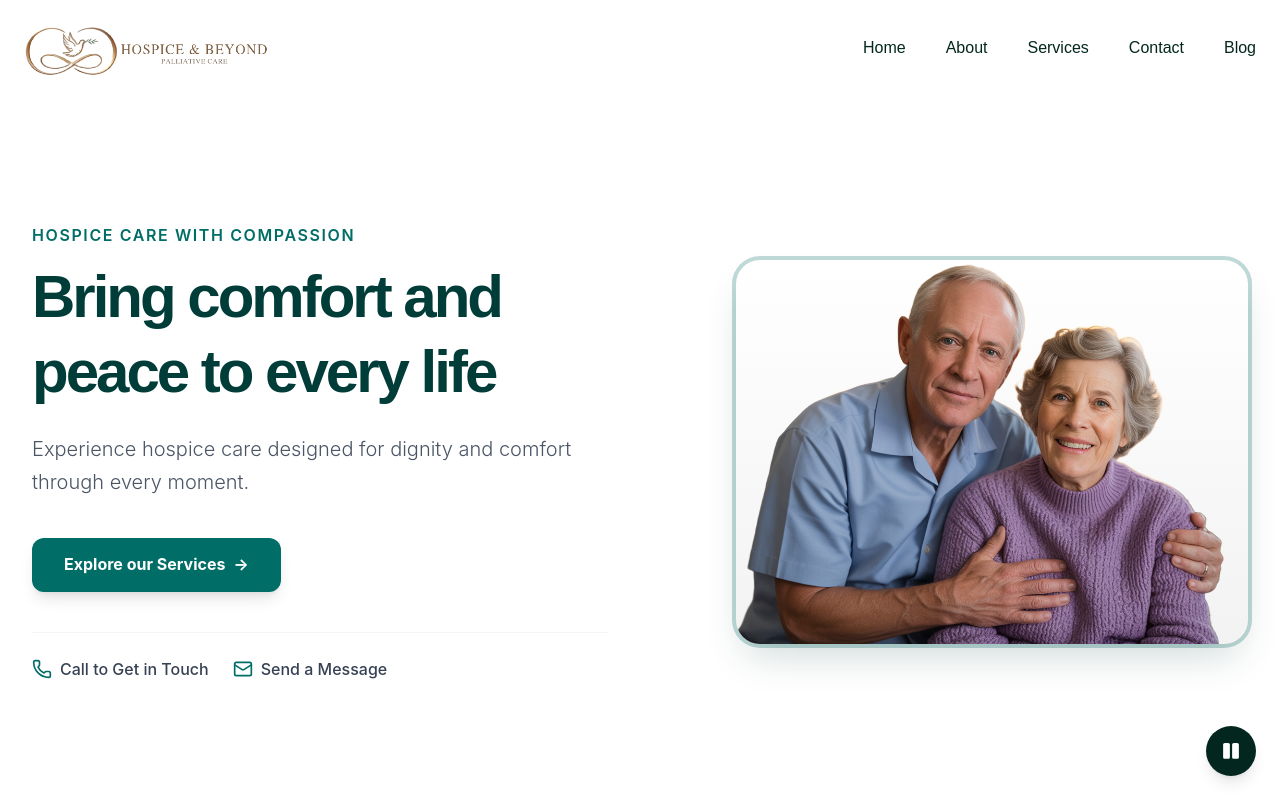
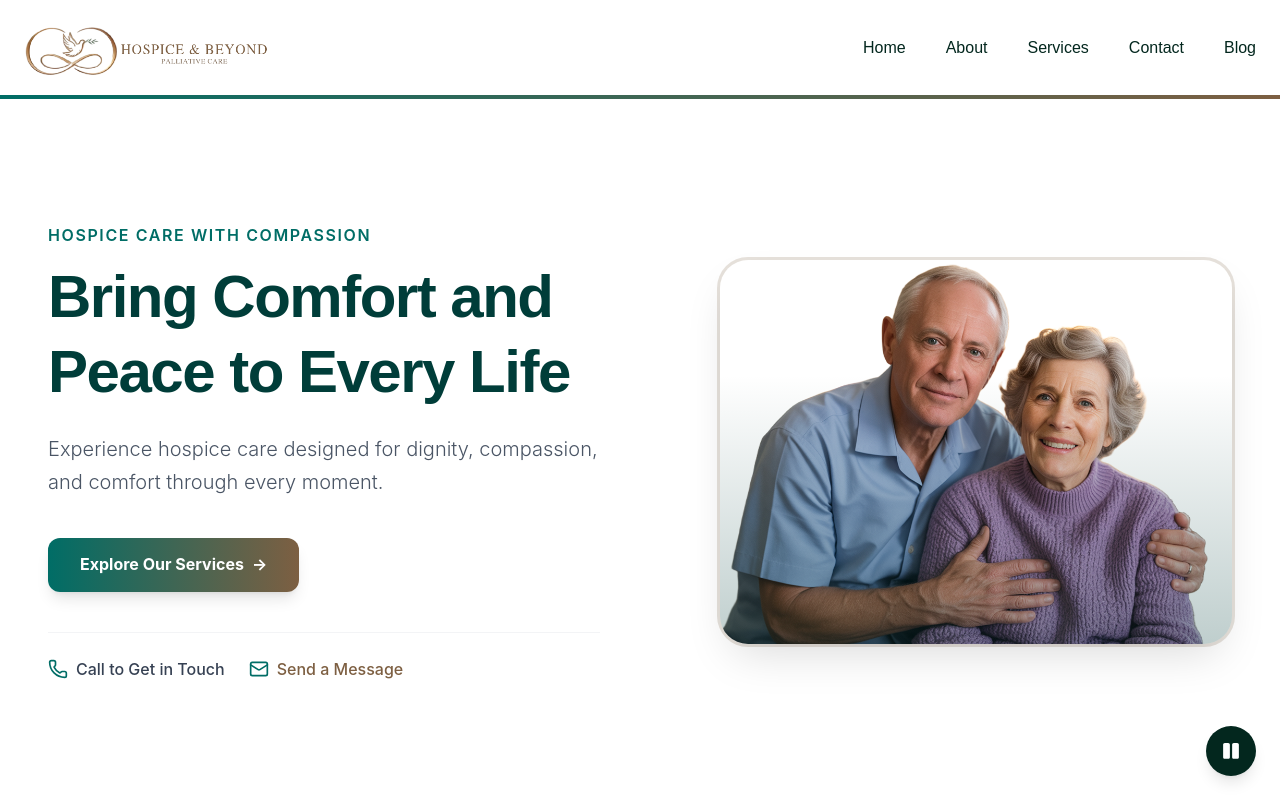
Before and after one commit to hospiceandbeyondcom-cmd/hospice, a Next.js app: page / in a window 1280 px wide. Shown: the top 800 px of the page. Built offline with nearby package versions, Linux system fonts and the light colour scheme; a web font is replaced by a local one.

Commit message:
rer
wewe

```diff
--- a/src/app/components/Hero.jsx
+++ b/src/app/components/Hero.jsx
@@ -4,36 +4,38 @@ import { motion } from "framer-motion";
 import Image from "next/image";
 import { Mail, Phone } from "lucide-react";
 
-// Consistent color definitions for clean code
-const PRIMARY_DARK = "#003D39"; // Deep Teal
-const PRIMARY_TEAL = "#006D66"; // Main Teal
+// === Color Palette ===
+const PRIMARY_TEAL = "#006D66";      // Core brand teal
+const PRIMARY_DARK = "#003D39";      // Deep base tone
+const ACCENT_ROSEGOLD = "#7D5F42";   // Elegant rose-gold brown
 
 export default function Hero() {
-  // Animation variants for better orchestration
   const containerVariants = {
     hidden: { opacity: 0 },
     visible: {
       opacity: 1,
-      transition: {
-        staggerChildren: 0.15, // Delay between child animations
-      },
+      transition: { staggerChildren: 0.15 },
     },
   };
 
   const itemVariants = {
-    hidden: { opacity: 0, y: 20 },
-    visible: { opacity: 1, y: 0, transition: { duration: 0.6, ease: "easeOut" } },
+    hidden: { opacity: 0, y: 25 },
+    visible: { opacity: 1, y: 0, transition: { duration: 0.7, ease: "easeOut" } },
   };
 
   return (
-    // Section: Retained white background with ample vertical spacing
     <section className="relative bg-white overflow-hidden">
-      <div className="relative z-10 max-w-7xl mx-auto px-4 sm:px-6 lg:px-8 py-20 md:py-32">
+      {/* Gradient Accent Bar */}
+      <div
+        className="absolute top-0 left-0 w-full h-1"
+        style={{
+          background: `linear-gradient(90deg, ${PRIMARY_TEAL}, ${ACCENT_ROSEGOLD})`,
+        }}
+      />
 
-        {/* Main Content Container: Reverse column order on desktop for better visual flow (Image first) */}
-        <div className="flex flex-col-reverse md:flex-row items-center justify-between gap-16">
-
-          {/* Left Section (Content) - Now takes full width on mobile, controlled width on desktop */}
+      <div className="relative z-10 max-w-7xl mx-auto px-6 md:px-12 py-20 md:py-32">
+        <div className="flex flex-col-reverse md:flex-row items-center justify-between gap-20">
+          {/* === LEFT CONTENT === */}
           <motion.div
             initial="hidden"
             whileInView="visible"
@@ -41,60 +43,68 @@ export default function Hero() {
             variants={containerVariants}
             className="w-full md:w-1/2 text-center md:text-left"
           >
-            {/* Tagline/Accent */}
             <motion.p
               variants={itemVariants}
-              className={`text-sm sm:text-base font-semibold uppercase text-[${PRIMARY_TEAL}] tracking-widest mb-3`}
-              style={{ fontFamily: "Inter, sans-serif" }}
+              className="uppercase font-semibold tracking-widest mb-3 text-sm sm:text-base"
+              style={{ color: PRIMARY_TEAL, fontFamily: "Inter, sans-serif" }}
             >
               Hospice Care with Compassion
             </motion.p>
 
-            {/* Heading */}
             <motion.h1
               variants={itemVariants}
-              className={`text-5xl lg:text-6xl font-extrabold text-[${PRIMARY_DARK}] leading-tight tracking-tighter`}
-              style={{ fontFamily: "Poppins, sans-serif" }}
+              className="text-5xl md:text-6xl font-extrabold leading-tight tracking-tight"
+              style={{
+                color: PRIMARY_DARK,
+                fontFamily: "Poppins, sans-serif",
+              }}
             >
-              Bring comfort and peace to every life
+              Bring Comfort and Peace to Every Life
             </motion.h1>
 
-            {/* Subtext */}
             <motion.p
               variants={itemVariants}
               className="mt-6 text-lg sm:text-xl text-gray-600 leading-relaxed font-light"
               style={{ fontFamily: "Inter, sans-serif" }}
             >
-              Experience hospice care designed for dignity and comfort through every moment.
+              Experience hospice care designed for dignity, compassion, and comfort through every moment.
             </motion.p>
 
-            {/* Primary Button */}
+            {/* === CTA BUTTON === */}
             <motion.div variants={itemVariants} className="mt-10">
               <a
                 href="/services"
-                className={`bg-[${PRIMARY_TEAL}] hover:bg-[${PRIMARY_DARK}] focus:ring-4 focus:ring-[${PRIMARY_TEAL}] focus:ring-opacity-50 text-white font-bold px-8 py-3.5 rounded-xl shadow-lg hover:shadow-xl transition-all duration-300 ease-in-out inline-flex items-center justify-center`}
-                style={{ fontFamily: "Inter, sans-serif" }}
+                className="font-bold px-8 py-3.5 rounded-xl shadow-lg hover:shadow-xl transition-all duration-300 ease-in-out inline-flex items-center justify-center text-white"
+                style={{
+                  background: `linear-gradient(90deg, ${PRIMARY_TEAL}, ${ACCENT_ROSEGOLD})`,
+                  fontFamily: "Inter, sans-serif",
+                }}
               >
-                Explore our Services
-                {/* Optional: Add a subtle icon animation */}
+                Explore Our Services
                 <span className="ml-2 transform group-hover:translate-x-1 transition-transform">→</span>
               </a>
             </motion.div>
 
-            {/* Get in Touch Section */}
-            <motion.div variants={itemVariants} className="mt-10 pt-6 border-t border-gray-100 flex flex-wrap justify-center md:justify-start gap-x-6 gap-y-3 text-gray-700">
+            {/* === CONTACT LINKS === */}
+            <motion.div
+              variants={itemVariants}
+              className="mt-10 pt-6 border-t border-gray-100 flex flex-wrap justify-center md:justify-start gap-x-6 gap-y-3 text-gray-700"
+            >
               <div className="flex items-center gap-2">
-                <Phone className={`w-5 h-5 text-[${PRIMARY_TEAL}] flex-shrink-0`} />
+                <Phone className="w-5 h-5" style={{ color: PRIMARY_TEAL }} />
                 <span className="text-base font-medium" style={{ fontFamily: "Inter, sans-serif" }}>
                   Call to Get in Touch
                 </span>
               </div>
               <div className="flex items-center gap-2">
-                <Mail className={`w-5 h-5 text-[${PRIMARY_TEAL}] flex-shrink-0`} />
+                <Mail className="w-5 h-5" style={{ color: PRIMARY_TEAL }} />
                 <a
                   href="mailto:info@hospiceandbeyond.com"
-                  className={`text-base font-medium hover:text-[${PRIMARY_DARK}] transition-colors`}
-                  style={{ fontFamily: "Inter, sans-serif" }}
+                  className="text-base font-medium transition-colors"
+                  style={{
+                    color: ACCENT_ROSEGOLD,
+                    fontFamily: "Inter, sans-serif",
+                  }}
                 >
                   Send a Message
                 </a>
@@ -102,37 +112,39 @@ export default function Hero() {
             </motion.div>
           </motion.div>
 
-          {/* Right Image (Visuals) - Now takes full width on mobile, controlled width on desktop */}
+          {/* === RIGHT IMAGE === */}
           <motion.div
-            initial={{ opacity: 0, scale: 0.9 }}
+            initial={{ opacity: 0, scale: 0.95 }}
             whileInView={{ opacity: 1, scale: 1 }}
             viewport={{ once: true, amount: 0.4 }}
             transition={{ duration: 1.2, ease: "easeOut" }}
             className="w-full md:w-1/2 flex justify-center md:justify-end"
           >
             <div
-              className="relative w-full max-w-sm sm:max-w-md lg:max-w-lg" // Max width constraints for mobile/desktop
+              className="relative w-full max-w-sm sm:max-w-md lg:max-w-lg"
               style={{
                 aspectRatio: "4 / 3",
-                borderRadius: "1.5rem", // Slightly rounded corners
+                borderRadius: "1.75rem",
                 overflow: "hidden",
-                boxShadow: `0 20px 40px -10px rgba(0, 61, 57, 0.2), 0 0 0 4px ${PRIMARY_TEAL}40`, // Soft, color-tinted shadow with subtle border
+                boxShadow: `0 20px 45px -12px rgba(0,0,0,0.15), 0 0 0 3px ${ACCENT_ROSEGOLD}30`,
               }}
-              whileHover={{ scale: 1.02 }} // Gentle hover
-              transition={{ type: "spring", stiffness: 300, damping: 30 }}
             >
               <Image
                 src="/hero.png"
-                alt="Hospice and Beyond care"
+                alt="Hospice and Beyond Care"
                 fill
                 className="object-cover"
                 priority
               />
-              {/* Optional: Subtle gradient overlay for extra depth/polish */}
-              <div className="absolute inset-0 bg-gradient-to-t from-black/5 to-transparent" />
+              {/* Elegant gradient overlay */}
+              <div
+                className="absolute inset-0"
+                style={{
+                  background: `linear-gradient(to top, rgba(0, 61, 57, 0.25), transparent 70%)`,
+                }}
+              />
             </div>
           </motion.div>
-
         </div>
       </div>
     </section>
```
